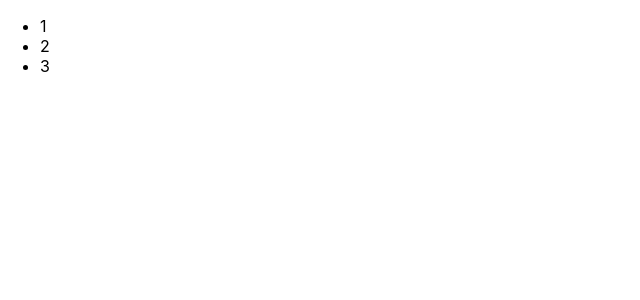
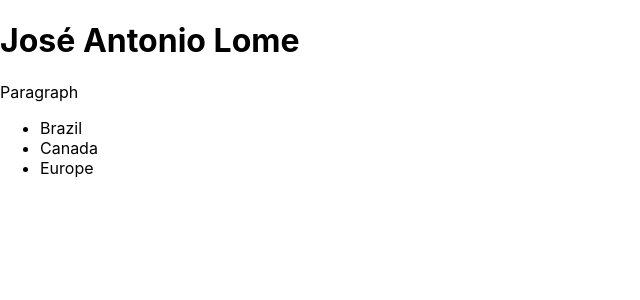
Before and after one commit to Joeypph/TrainingReactScrimba, a React (Create React App) app: page / in a window 1280 px wide. Shown: the top 300 px of the page, without its empty margins (0-640 px from the left). Built offline with nearby package versions, Linux system fonts and the light colour scheme.

Commit message:
Functional Components Practice

```diff
--- a/src/App.js
+++ b/src/App.js
@@ -1,5 +1,5 @@
 import './App.css';
-
+import React from "react";
 function App() {
   return (
     <div>
--- a/src/index.js
+++ b/src/index.js
@@ -1,14 +1,24 @@
 import React from 'react';
 import ReactDOM from 'react-dom';
 import './index.css';
-import App from './App';
+//import App from './App';
 import reportWebVitals from './reportWebVitals';
+function MyInfo() {
+  return(
+    <div>
+      <h1>José Antonio Lome </h1>
+      <p>Paragraph</p>
+      <ul>
+        <li>Brazil</li>
+        <li>Canada</li>
+        <li>Europe</li>
+      </ul>
+    </div>
+  )
+}
 
 ReactDOM.render(
-  <React.StrictMode>
-    <App />
-  </React.StrictMode>,
-  document.getElementById('root')
+  <React.StrictMode><MyInfo /></React.StrictMode>,document.getElementById('root')
 );
 
 // If you want to start measuring performance in your app, pass a function
```
